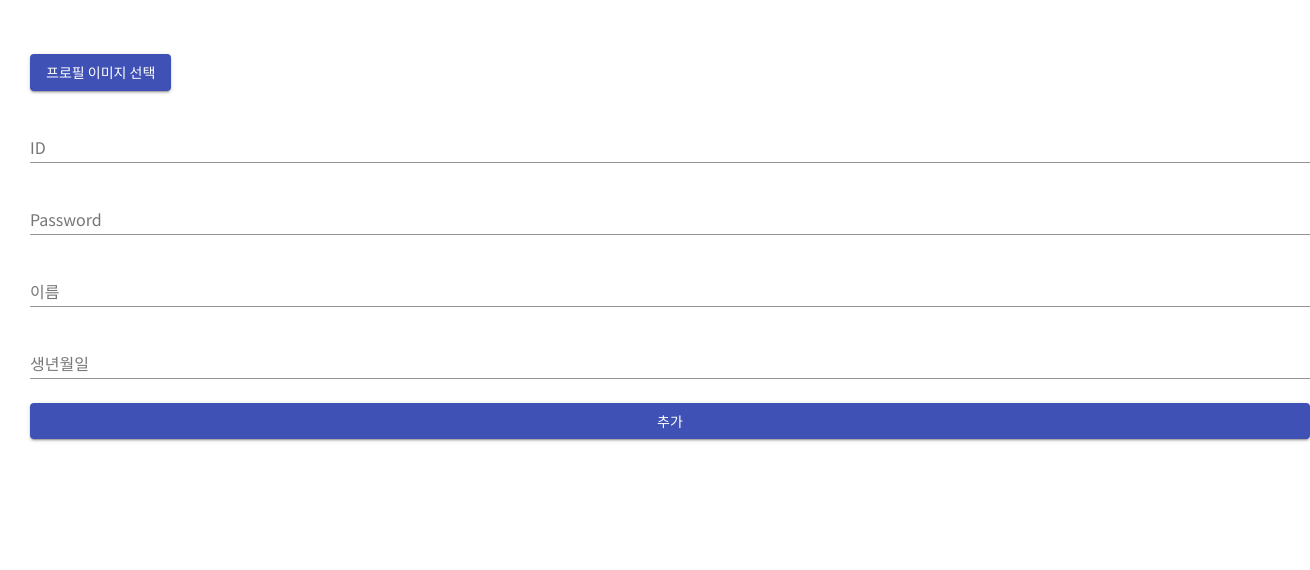
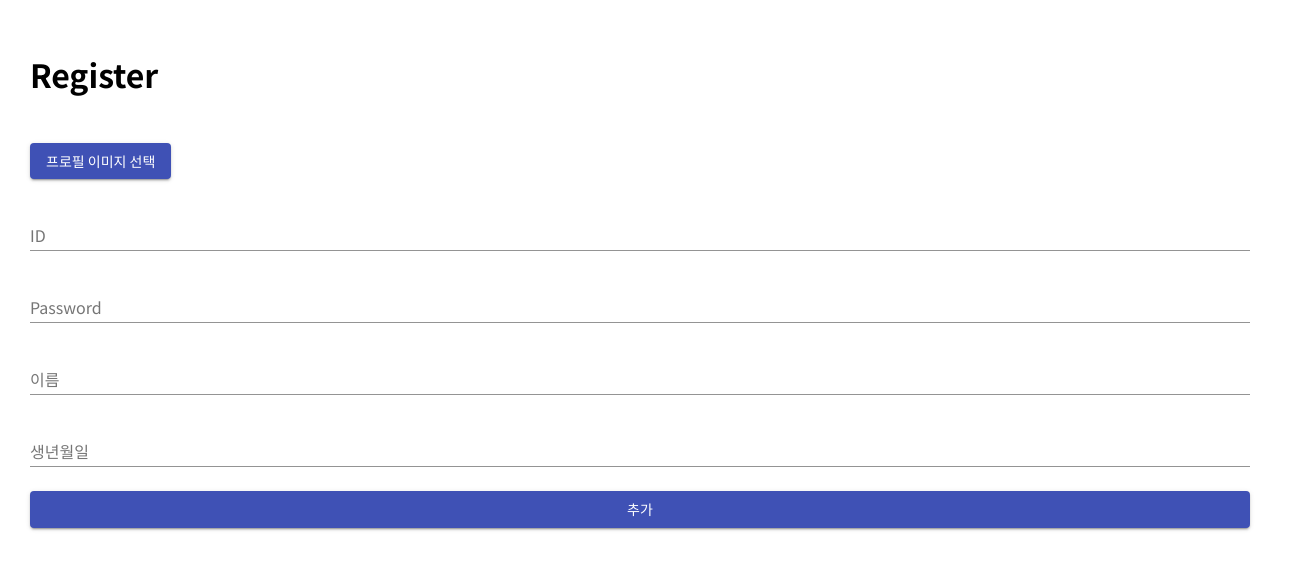
Before and after one commit to Seohyun-Roh/Oson_Doson_v2, a React (Create React App) app in the folder client/: page /register in a window 1280 px wide. Shown: the top 570 px of the page, 1310 px wide, since content can reach past the window. Built offline with nearby package versions, Linux system fonts and the light colour scheme.

Commit message:
Modified RegisterPage CSS

```diff
--- a/client/src/views/RegisterPage.js
+++ b/client/src/views/RegisterPage.js
@@ -9,7 +9,6 @@ const styles = theme => ({
         flexDirection: 'column',
         justifyContent: 'center',
         alignItem: 'center',
-        width: '100%',
         margin: '30px 30px 30px 30px'
     },
     hidden: {
@@ -87,6 +86,7 @@ class Register extends React.Component {
         const { classes } = this.props;
         return (
             <div className={classes.root}>
+                <h1>Register</h1>
                 <input className={classes.hidden} accept="image/*" id="raised-button-file" type="file" file={this.state.file} value={this.state.fileName} onChange={this.handleFileChange} /><br/>
                 <label htmlFor="raised-button-file">
                     <Button variant="contained" color="primary" component="span" name="file">
```
